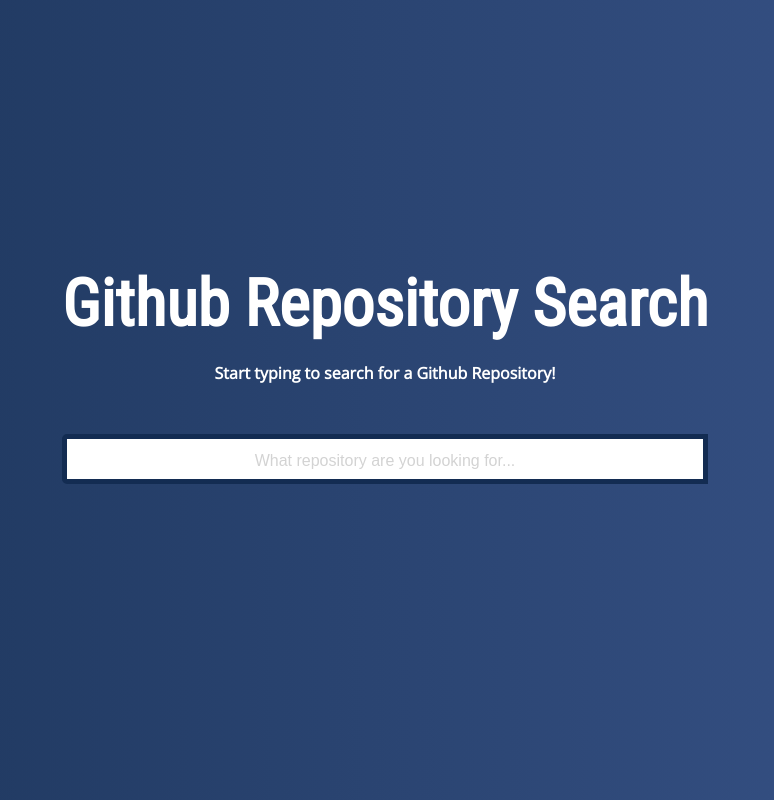
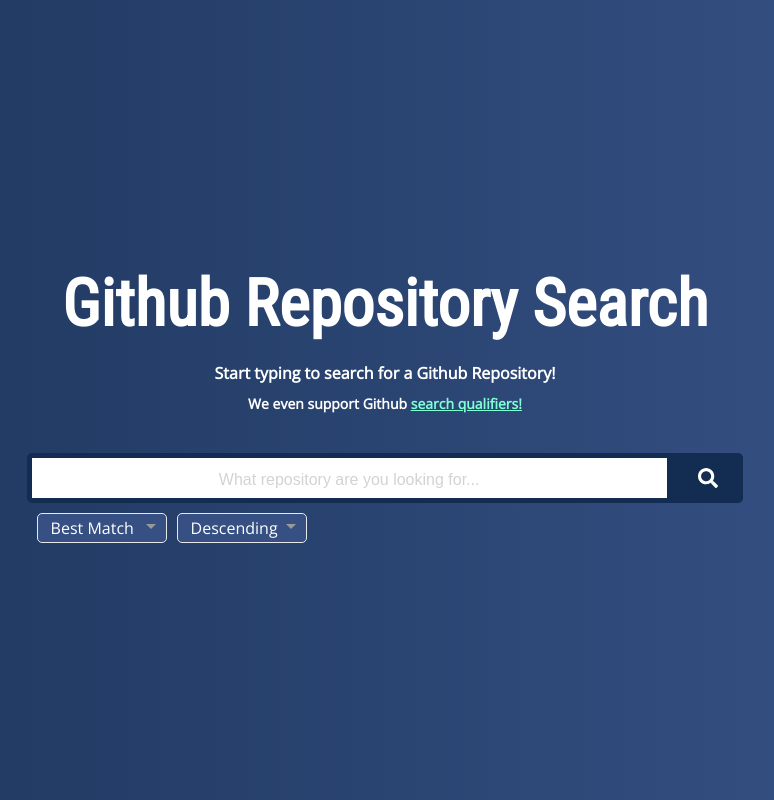
Before and after one commit to RBrNx/github-search-code-test, a Vue app: page / in a window 1280 px wide. Shown: the whole page, without its empty margins (255-1029 px from the left). Built offline with nearby package versions, Linux system fonts and the light colour scheme.

Commit message:
Created SelectDropdown.vue. Added 2 Select Boxes to Heading.vue for Sorting - not yet implemented.

```diff
--- a/package.json
+++ b/package.json
@@ -16,7 +16,8 @@
     "@fortawesome/vue-fontawesome": "^0.1.1",
     "node-sass": "^4.9.3",
     "sass-loader": "^7.1.0",
-    "vue": "^2.5.2"
+    "vue": "^2.5.2",
+    "vue-multiselect": "^2.1.3"
   },
   "devDependencies": {
     "autoprefixer": "^7.1.2",
--- a/src/components/Heading.vue
+++ b/src/components/Heading.vue
@@ -2,36 +2,57 @@
 	<div id="Heading">
 		<h2 class="title">Github Repository Search</h2>
 		<h4 class="subtitle">Start typing to search for a Github Repository!</h4>
+        <h6 class="message">We even support Github <a href="https://help.github.com/articles/searching-for-repositories/" target="_blank">search qualifiers!</a></h6>
 		<div class="searchContainer">
 			<input type="text" id="search" placeholder="What repository are you looking for..." v-model="query" @keyup.enter="searchRepositories">
+            <span class="searchButton" @click="searchRepositories"><font-awesome-icon icon="search"></font-awesome-icon></span>
+		</div>
+        <div class="searchOptions">
+			<select-dropdown :options="sortOptions" placeholder="Sort By" class="sortDropdown" @optionChanged="setSort"></select-dropdown>
+			<select-dropdown :options="orderOptions" placeholder="Order By" class="orderDropdown" @optionChanged="setOrder"></select-dropdown>
 		</div>
 	</div>
 </template>
 
 <script>
+import SelectDropdown from "../components/SelectDropdown";
 
 export default {
 	name: 'Heading',
 	components: {
-
+        SelectDropdown
 	},
 	props: [
 
 	],
 	methods: {
         searchRepositories(){
-			var newQuery = false;
-
 			if(this.query === "") return;
 			this.$emit("searchRepositories", this.query);
+        },
+        setSort(payload){
+			this.$emit("sortChanged", payload.value);
 		},
+		setOrder(payload){
+			this.$emit("orderChanged", payload.value);
+		}
 	},
 	computed: {
 
 	},
 	data(){
 		return {
-			query: "",
+            query: "",
+            orderOptions: [
+				{ label: "Descending", value: "desc" },
+				{ label: "Ascending", value: "asc" },
+			],
+			sortOptions: [
+				{ label: "Best Match", value: "bestmatch" },
+				{ label: "Stars", value: "stars" },
+				{ label: "Forks", value: "forks" },
+				{ label: "Updated", value: "updated" },
+			],
 		}
 	}
 }
@@ -57,10 +78,20 @@
 			text-align: center;
 			margin: 0;
 			padding: 10px 20px;
+        }
+
+        .message{
+			font-size: 14px;
+			margin: 0;
+
+			a{
+				color: aquamarine;
+			}
 		}
 
 		.searchContainer{
-			margin-top: 40px;
+            margin-top: 40px;
+            font-size: 0;
 
 			#search{
 				text-align: center;
@@ -82,6 +113,40 @@
 					color: lightgrey;
 					font-size: 16px;
 				}
+            }
+
+            .searchButton{
+				display: inline-block;
+				height: 50px;
+				width: 10%;
+				background-color: #132c52;
+				vertical-align: top;
+				position: relative;
+				cursor: pointer;
+				border-radius: 0px 5px 5px 0px;
+
+				.fa-search{
+					position: relative;
+					top: 50%;
+					transform: translateY(-50%);
+					font-size: 20px;
+				}
+			}
+        }
+
+        .searchOptions{
+			padding: 10px;
+			text-align: left;
+
+			.sortDropdown{
+				width: 130px;
+				vertical-align: top;
+				margin-right: 10px;
+			}
+
+			.orderDropdown{
+				width: 130px;
+				vertical-align: top;
 			}
 		}
 	}
--- /dev/null
+++ b/src/components/SelectDropdown.vue
@@ -0,0 +1,83 @@
+<template>
+    <div class="SelectDropdown">
+        <multiselect
+            v-model="selectValue"
+            :options="options"
+            track-by="value"
+            label="label"
+            :placeholder="placeholder"
+            :show-labels="false"
+            :allow-empty="false"
+            :searchable="false"
+            @input="optionChanged">
+        </multiselect>
+    </div>
+</template>
+
+<script>
+import Multiselect from 'vue-multiselect';
+
+export default {
+    name: "SelectDropdown",
+    components: {
+        Multiselect
+    },
+    props: [
+        "options",
+        "placeholder",
+    ],
+    methods: {
+        optionChanged(){
+            this.$emit("optionChanged", this.selectValue);
+        }
+    },
+    data(){
+        return {
+            selectValue: this.options[0],
+        }
+    }
+}
+</script>
+
+<style lang="scss">
+@import "vue-multiselect/dist/vue-multiselect.min.css";
+
+.SelectDropdown{
+    display: inline-block;
+
+    .multiselect{
+        min-height: 30px;
+        color: #fff;
+    }
+
+    .multiselect__select{
+        width: 30px;
+        height: 30px;
+    }
+    .multiselect__tags{
+        padding-right: 30px;
+        padding-top: 0px;
+        min-height: 30px;
+        background-color: #365084;
+
+        .multiselect__single, .multiselect__input{
+            line-height: 28px;
+            margin-bottom: 0px;
+            background-color: #365084;
+        }
+    }
+    .multiselect__content-wrapper{
+        width: auto;
+        min-width: 100%;
+        background-color: #365084;
+    }
+
+    .multiselect__element{
+        margin: 0;
+
+        .multiselect__option--highlight{
+            background: darken(#365084, 5%);
+        }
+    }
+}
+</style>
--- a/src/main.js
+++ b/src/main.js
@@ -4,10 +4,10 @@
 import App from './App'
 
 import { library } from '@fortawesome/fontawesome-svg-core'
-import { faCodeBranch, faStar } from '@fortawesome/free-solid-svg-icons'
+import { faCodeBranch, faStar, faSearch } from '@fortawesome/free-solid-svg-icons'
 import { FontAwesomeIcon } from '@fortawesome/vue-fontawesome'
 
-library.add(faCodeBranch, faStar);
+library.add(faCodeBranch, faStar, faSearch);
 
 Vue.component('font-awesome-icon', FontAwesomeIcon)
 
```
Also changed, not shown: .eslintrc.js, 2 other files (tests, documents, lock files or other folders).
